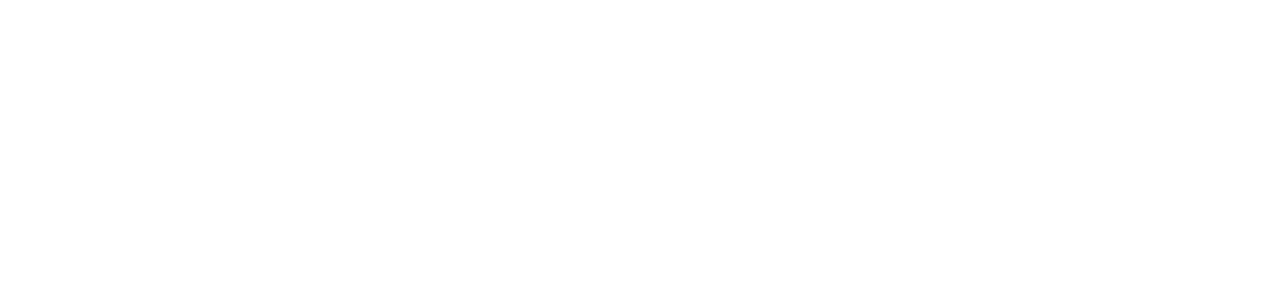
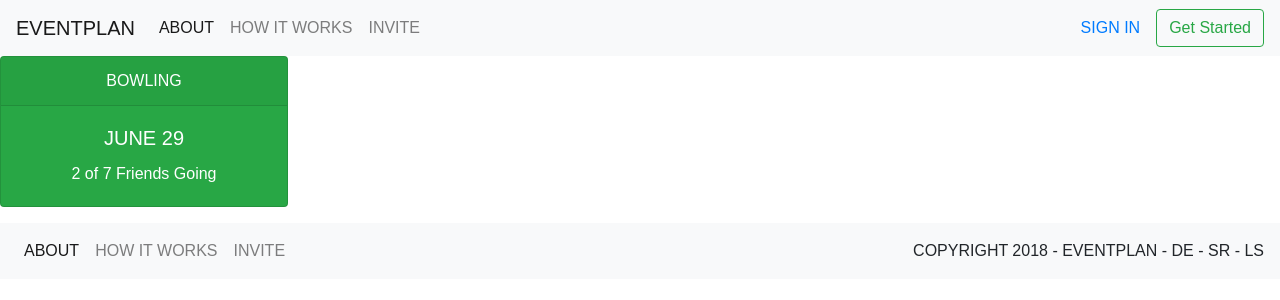
Before and after one commit to davidjemerson/eventplanapp, a React (Create React App) app in the folder client/: page /dashboard/home in a window 1280 px wide. Shown: the top 300 px of the page. Built offline with nearby package versions, Linux system fonts and the light colour scheme; the HTML template or start-up script is replaced by a standard one.

Commit message:
Finished EventCard added dashboard/home route in app.js

```diff
--- a/client/src/App.js
+++ b/client/src/App.js
@@ -1,12 +1,14 @@
 import React from 'react';
 import { BrowserRouter as Router, Route, Switch } from 'react-router-dom';
 import Splash from './pages/Splash';
+import Home from './pages/Home';
 
 const App = () => (
   <Router>
     <div>
       <Switch>
         <Route exact path="/" component={Splash} />
+        <Route exact path="/dashboard/home" component={Home} />
       </Switch>
     </div>
   </Router>
--- /dev/null
+++ b/client/src/components/EventCard/EventCard.css
@@ -0,0 +1,4 @@
+.event-card {
+  max-width: 18rem;
+  text-align: center;
+}
--- /dev/null
+++ b/client/src/components/EventCard/EventCard.js
@@ -0,0 +1,19 @@
+//sets up the reusable Event Card component
+import React, { Component } from 'react';
+import "./EventCard.css";
+
+class EventCard extends Component {
+  render() {
+    return (
+      <div class="card text-white bg-success mb-3 event-card">
+        <div class="card-header">BOWLING</div>
+        <div class="card-body">
+          <h5 class="card-title">JUNE 29</h5>
+          <p class="card-text">2 of 7 Friends Going</p>
+        </div>
+      </div>
+    );
+  }
+}
+
+export default EventCard;
--- /dev/null
+++ b/client/src/components/EventCard/index.js
@@ -0,0 +1 @@
+export { default } from './EventCard';
--- /dev/null
+++ b/client/src/pages/Home/Home.js
@@ -0,0 +1,14 @@
+import React from 'react';
+import Navbar from '../../components/Navbar';
+import EventCard from '../../components/EventCard';
+import Footer from '../../components/Footer';
+
+const Home = () => (
+  <div>
+    <Navbar />
+    <EventCard />
+    <Footer />
+  </div>
+);
+
+export default Home;
--- /dev/null
+++ b/client/src/pages/Home/index.js
@@ -0,0 +1 @@
+export { default } from './Home.js';
```
Also changed, not shown: 1 other file (tests, documents, lock files or other folders).
